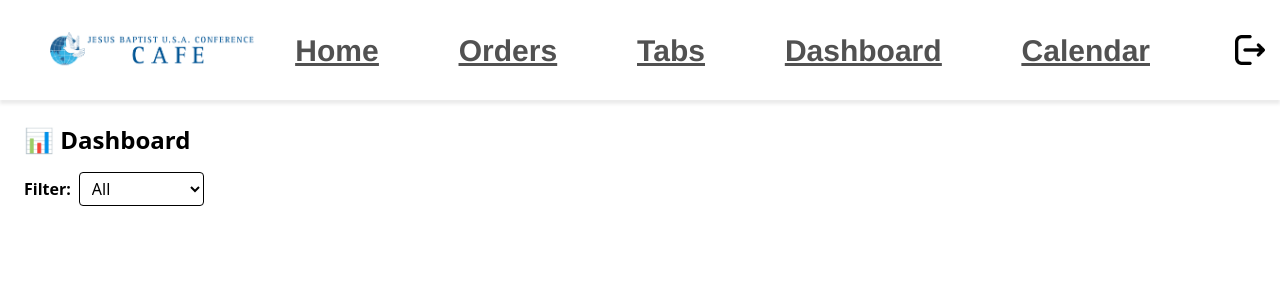
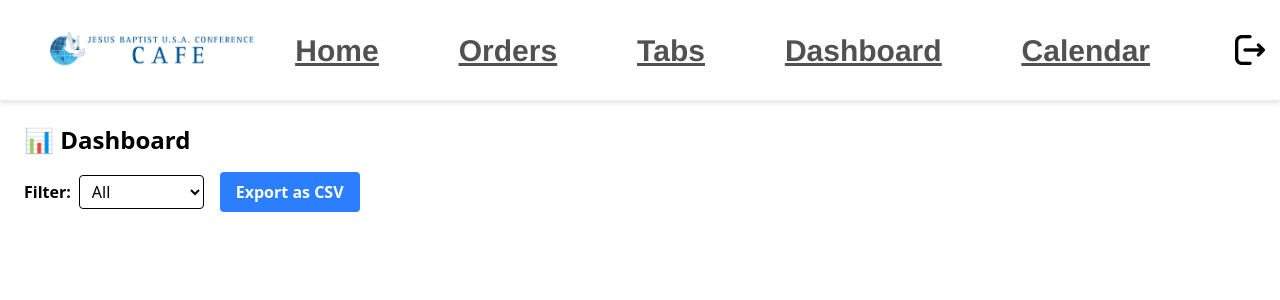
Before and after one commit to GreycinKim/JBCH-Cafe, a React (Vite) app in the folder client/: page /dashboard in a window 1280 px wide. Shown: the top 300 px of the page. Built offline with nearby package versions, Linux system fonts and the light colour scheme; no server answers.

Commit message:
Update Dashboard.jsx

```diff
--- a/client/src/pages/Dashboard.jsx
+++ b/client/src/pages/Dashboard.jsx
@@ -1,5 +1,6 @@
 import { useEffect, useState } from "react";
 import axios from "axios";
+
 const VITE_API_URL = import.meta.env.VITE_API_URL;
 
 function Dashboard() {
@@ -22,11 +23,39 @@ function Dashboard() {
         fetchSummary();
     }, [filter]);
 
+    const handleExportCSV = () => {
+        if (!summary) return;
+
+        const rows = [];
+
+        // Header row
+        rows.push(["Metric", "Value"]);
+
+        // Data rows
+        rows.push(["Total Revenue", summary.totalRevenue?.toFixed(2) || "0.00"]);
+        rows.push(["Venmo Revenue", summary.paymentTotals?.Venmo?.toFixed(2) || "0.00"]);
+        rows.push(["Cash Revenue", summary.paymentTotals?.Cash?.toFixed(2) || "0.00"]);
+        rows.push(["Tab Revenue", summary.paymentTotals?.Tab?.toFixed(2) || "0.00"]);
+        rows.push(["Total Orders", summary.totalOrders || 0]);
+        rows.push(["Most Popular Item", summary.mostPopularItem || "N/A"]);
+
+        const csvContent = rows.map(r => r.join(",")).join("\n");
+        const blob = new Blob([csvContent], { type: "text/csv" });
+        const url = URL.createObjectURL(blob);
+
+        const a = document.createElement("a");
+        a.href = url;
+        a.download = `dashboard_summary_${filter || 'all'}.csv`;
+        a.click();
+        URL.revokeObjectURL(url);
+    };
+
     return (
         <div className="p-6">
             <h1 className="text-2xl font-bold mb-4">📊 Dashboard</h1>
 
-            <div className="mb-4">
+            <div className="mb-4 flex gap-4 items-center">
+                <div>
                     <label className="mr-2 font-semibold">Filter:</label>
                     <select
                         value={filter}
@@ -39,6 +68,14 @@ function Dashboard() {
                         <option value="month">Past Month</option>
                         <option value="year">Past Year</option>
                     </select>
+                </div>
+
+                <button
+                    onClick={handleExportCSV}
+                    className="bg-blue-500 hover:bg-blue-600 text-white font-semibold px-4 py-2 rounded"
+                >
+                    Export as CSV
+                </button>
             </div>
 
             {summary && (
```
Lines whose indentation alone changed are shown as unchanged.
